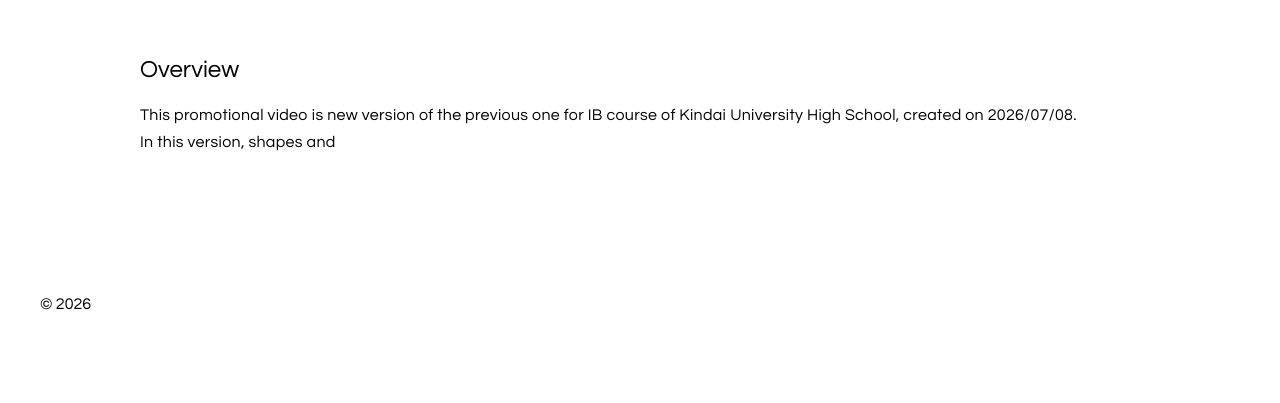
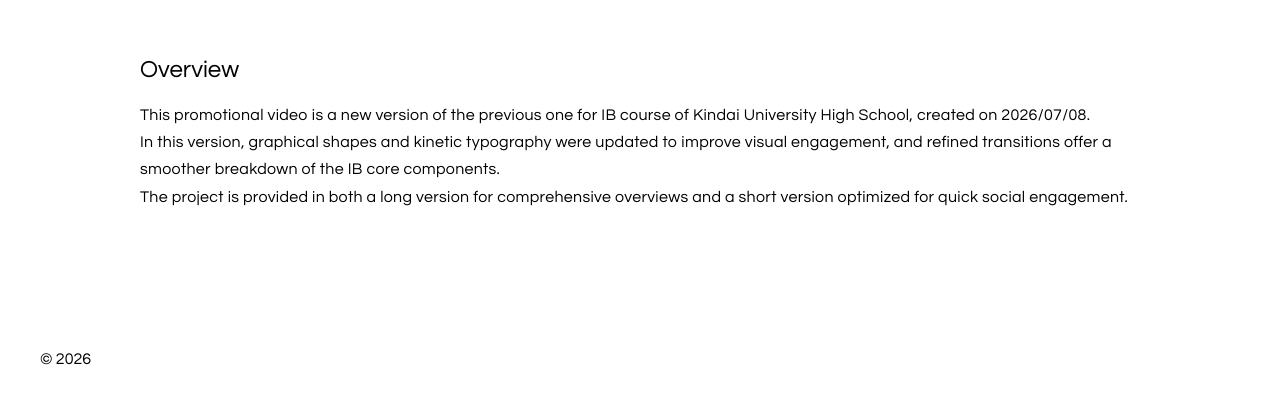
Before and after one commit to 10E110/Portfolio, a plain HTML site: page html/works/work02.html in a window 1280 px wide. Shown: the part 1421-1824 px from the top of the page. Before the commit the page ends 1773 px from the top, so only its background shows below. Drawn offline with Linux system fonts and the light colour scheme; files that its build step writes are made by us from their sources; grey boxes are pictures that could not be loaded.

Commit message:
add: overview of new ib

```diff
--- a/html/works/work02.html
+++ b/html/works/work02.html
@@ -50,8 +50,10 @@
             </div>
             <section>
                 <h2>Overview</h2>
-                <p>This promotional video is new version of the previous one for IB course of Kindai University High School, created on 2026/07/08.</p>
-                <p>In this version, shapes and</p>
+                <p>This promotional video is a new version of the previous one for IB course of Kindai University High School, created on 2026/07/08.</p>
+                <p>In this version, graphical shapes and kinetic typography were updated to improve visual engagement,
+                    and refined transitions offer a smoother breakdown of the IB core components.</p>
+                <p>The project is provided in both a long version for comprehensive overviews and a short version optimized for quick social engagement.</p>
             </section>
             <!-- <section>
                 <h2>Process</h2>
```
